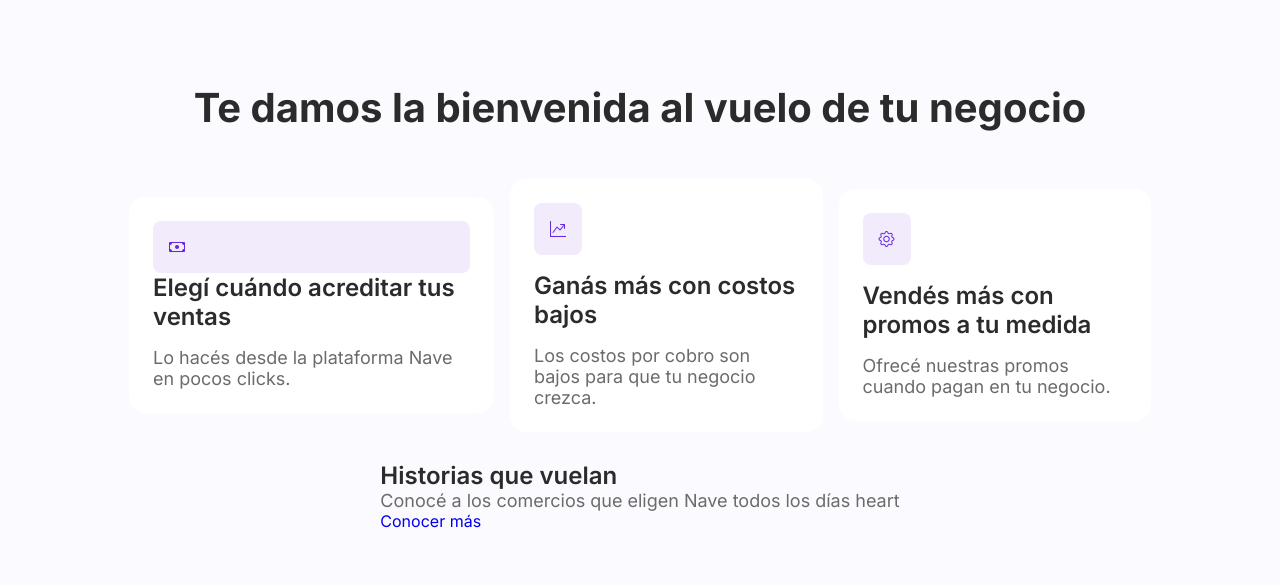
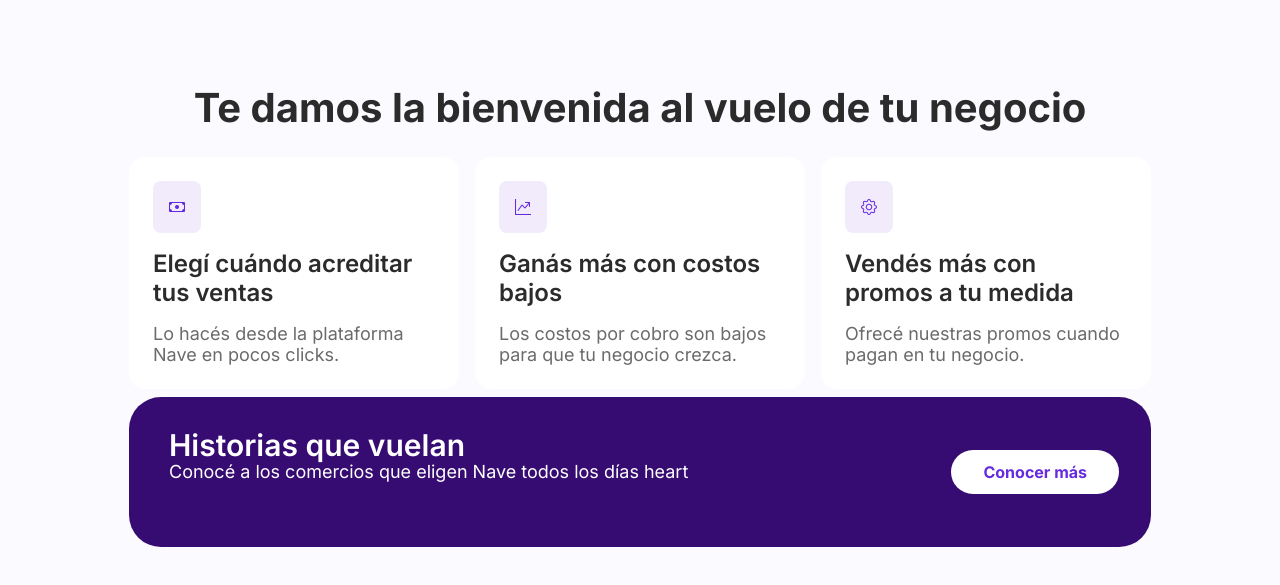
Before and after one commit to mbfurrer/TP1, a plain HTML site: page index.html in a window 1280 px wide. Shown: the part 77-662 px from the top of the page. Drawn offline with nearby package versions, Linux system fonts and the light colour scheme.

Commit message:
seccion vuelo historias

```diff
--- a/index.html
+++ b/index.html
@@ -49,16 +49,15 @@
 
     <main class="main__body">
         <section class="section-vuelo-container">
+
             <div class="section-vuelo-titulo">
                 <h1>Te damos la bienvenida al vuelo de tu negocio</h1>
             </div>
 
-            <section class="section-vuelo-beneficios">
-
+            <div><!-- Beneficios VER QUE ESTILO LE DAMOS -->
+                <div class="section-vuelo-beneficios">
+                    <!-- CAJA 1  -->
                     <div class="section-vuelo-cajas">
-
-                    <!-- CAJA 1  -->
-                    <div class="section_vuelo_caja1">
                         <div class="section-vuelo-icon">
                             <i class="bi bi-cash"></i>
                         </div>
@@ -68,8 +67,8 @@
                             <p>Lo hacés desde la plataforma Nave en pocos clicks.</p>
                         </div>
                     </div>
-                </div>
 
+                    <!-- CAJA 2  -->
                     <div class="section-vuelo-cajas">
                         <div class="section-vuelo-icon">
                             <i class="bi bi-graph-up-arrow"></i>
@@ -80,6 +79,7 @@
                         </div>
                     </div>
 
+                    <!-- CAJA 3 -->
                     <div class="section-vuelo-cajas">
                         <div class="section-vuelo-icon">
                             <i class="bi bi-gear"></i>
@@ -89,24 +89,24 @@
                             <p>Ofrecé nuestras promos cuando pagan en tu negocio.</p>
                         </div>
                     </div>
-            </section>
+                </div>
+            </div>
 
-            <section><!-- experiencias de usuarios -->
+            <div class="section-vuelo-historias"><!-- experiencias de usuarios -->
+
+                <div class=".section-vuelo-historias-text">
                     <h2>Historias que vuelan</h2>
-
-                <p>Conocé a los comercios que eligen Nave todos los días heart </p>
-
-                <a href="#">Conocer más</a>
+                    <span>Conocé a los comercios que eligen Nave todos los días heart </span>
+                </div>
+                <div>
+                    <a class="section-vuelo-historias-btn" href="#">Conocer más</a>
+                </div>
+            </div>
         </section>
 
 
 
 
-
-
-
-
-    </section>
     </main>
 </body>
 </html>
--- a/style.css
+++ b/style.css
@@ -41,8 +41,9 @@ button {
 a{
     text-decoration: none;
 }
+
 a:active, a:visited{
-    color: inherit
+    color: currentColor
 }
 
 .header{
@@ -157,6 +158,8 @@ a:active, a:visited{
     color: var(--color-primario-800);
 }
 
+/* FIN Estilos Header - INICIO Estilos Main*/
+
 .main__body{
     max-width: 1022px;
     width: calc(100% - 48px);
@@ -171,7 +174,6 @@ a:active, a:visited{
     justify-content:center;
     align-items: center;
     margin: 50px auto;
-    gap: 32px;
 }
 
 .section-vuelo-titulo{
@@ -194,7 +196,7 @@ h1{
     justify-content: space-evenly;
     align-items:center;
     gap: 16px;
-    width: 1022px;
+    width: 100%;
     height: 260px;
     /* max-width: max-content;
     width: 30%;
@@ -202,22 +204,17 @@ h1{
 }
 
 .section-vuelo-cajas{
-    background-color: white;
-    border-radius: 16px;
-    padding: 24px;
-    margin-top: 12px;
     display: flex;
     flex-direction: column;
     justify-content: flex-start;
     align-items: flex-start;
     flex-wrap: wrap;
+    flex: 1;
     gap: 16px;
-    flex: 1;
-}
-
-.section_vuelo_caja1{
-    height: 100%;
-    width: 317px;
+    background-color: white;
+    border-radius: 16px;
+    padding: 24px;
+    margin-top: 12px;
 }
 
 .section-vuelo-icon{
@@ -245,6 +242,68 @@ p{
     font-size: 18px;
     color: var(--color-primario-500);
 }
+
+.section-vuelo-historias{
+    background-color: var(--color-primario-800);
+    display: flex;
+    flex-direction: column;
+    align-items: flex-start;
+    justify-content: space-between;
+    padding: 32px 40px;
+    gap: 32px;
+    border-radius: 32px;
+    width: 100%;
+    position: relative;
+}
+
+.section-vuelo-historias-text{
+    display: flex;
+    flex-direction: column;
+    justify-content: space-between;
+    gap: 16px
+}
+
+.section-vuelo-historias h2{
+    font-size: 30px;
+    color: var(--color-primario-100);
+    font-weight: 600;
+    line-height: 2rem;
+}
+
+.section-vuelo-historias span{
+    color: var(--color-primario-100);
+    font-weight: 400;
+    font-size: 18px;
+    line-height: 1.375rem;
+}
+
+.section-vuelo-historias-btn{
+    position: absolute;
+    right: 32px;
+    top: 50%;
+    transform: translateY(-50%);
+    display: inline-flex;
+    align-items: center;
+    justify-content: center;
+    background-color: var(--color-primario-100);
+    color: var(--color-primario-700);
+    font-size: 16px;
+    font-weight: 700;
+    line-height: 1.5rem;
+    border-radius: 50px;
+    cursor: pointer;
+    padding: 10px 32px;
+}
+.section-vuelo-historias-btn:visited,
+.section-vuelo-historias-btn:active {
+    color: var(--color-primario-700)
+}
+
+.section-vuelo-historias-btn:hover{
+    background-color: var(--color-primario-900);
+    color: var(--color-primario-400);
+}
+
 
 
 
```
Lines whose indentation alone changed are shown as unchanged.
